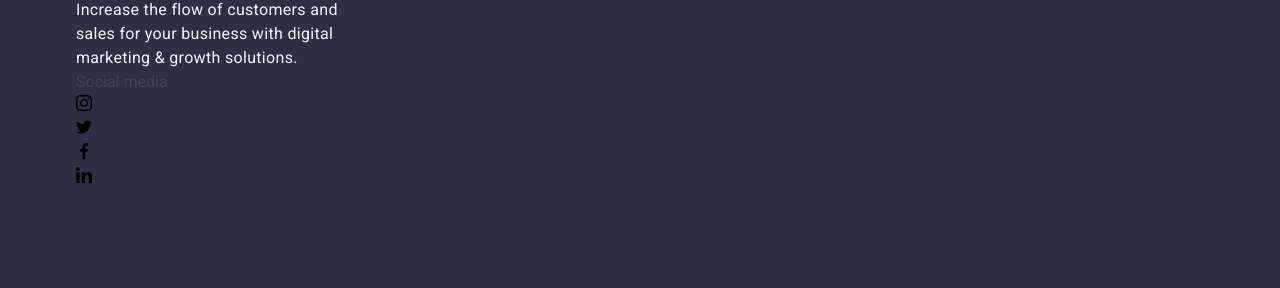
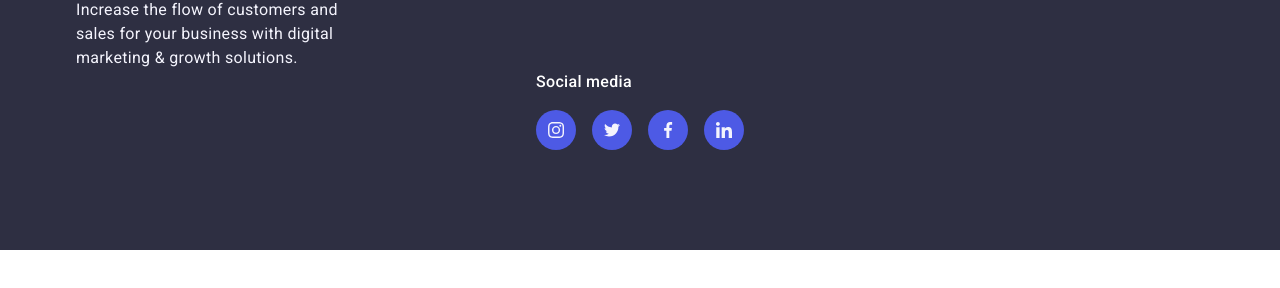
Before and after one commit to Artur-Luniaka/goit-markup-hw-04, a plain HTML site: page index.html in a window 1280 px wide. Shown: the part 3322-3610 px from the top of the page. After the commit the page ends 3572 px from the top, so only its background shows below. Drawn offline with nearby package versions, Linux system fonts and the light colour scheme.

Commit message:
continue work with footer socials

```diff
--- a/css/styles.css
+++ b/css/styles.css
@@ -353,3 +353,41 @@ img {
 .p-footer {
   max-width: 264px;
 }
+.footer-social-container {
+  display: flex;
+  flex-direction: column;
+  width: 208px;
+  margin: 0 auto;
+}
+.social-text {
+  display: flex;
+  font-weight: 500;
+  font-size: 16px;
+  line-height: 1.5;
+  letter-spacing: 0.02em;
+  color: #fff;
+  padding-bottom: 16px;
+}
+.social-icons {
+  display: flex;
+  gap: 16px;
+}
+.social-icons .social-icons-item {
+  display: flex;
+  gap: 24px;
+  width: 40px;
+  height: 40px;
+  border-radius: 50%;
+  background-color: #4d5ae5;
+  padding: 12px 12px;
+  fill: #f4f4fd;
+  cursor: pointer;
+  transition-property: background-color;
+  transition-duration: 250ms;
+  transition-timing-function: cubic-bezier(0.4, 0, 0.2, 1);
+  transition-delay: 0s;
+}
+.social-icons .social-icons-item:hover,
+.social-icons .social-icons-item:focus {
+  background-color: #31d0aa;
+}
--- a/index.html
+++ b/index.html
@@ -288,25 +288,25 @@
           Increase the flow of customers and sales for your business with digital marketing & growth
           solutions.
         </p>
-        <div class="">
-          <p>Social media</p>
-          <ul class="">
-            <li>
+        <div class="footer-social-container">
+          <p class="social-text">Social media</p>
+          <ul class="social-icons">
+            <li class="social-icons-item">
               <svg class="" width="16" height="16">
                 <use href="./images/icons.svg#icon-instagram"></use>
               </svg>
             </li>
-            <li>
+            <li class="social-icons-item">
               <svg class="" width="16" height="16">
                 <use href="./images/icons.svg#icon-twitter"></use>
               </svg>
             </li>
-            <li>
+            <li class="social-icons-item">
               <svg class="" width="16" height="16">
                 <use href="./images/icons.svg#icon-facebook"></use>
               </svg>
             </li>
-            <li>
+            <li class="social-icons-item">
               <svg class="" width="16" height="16">
                 <use href="./images/icons.svg#icon-linkedin"></use>
               </svg>
```
